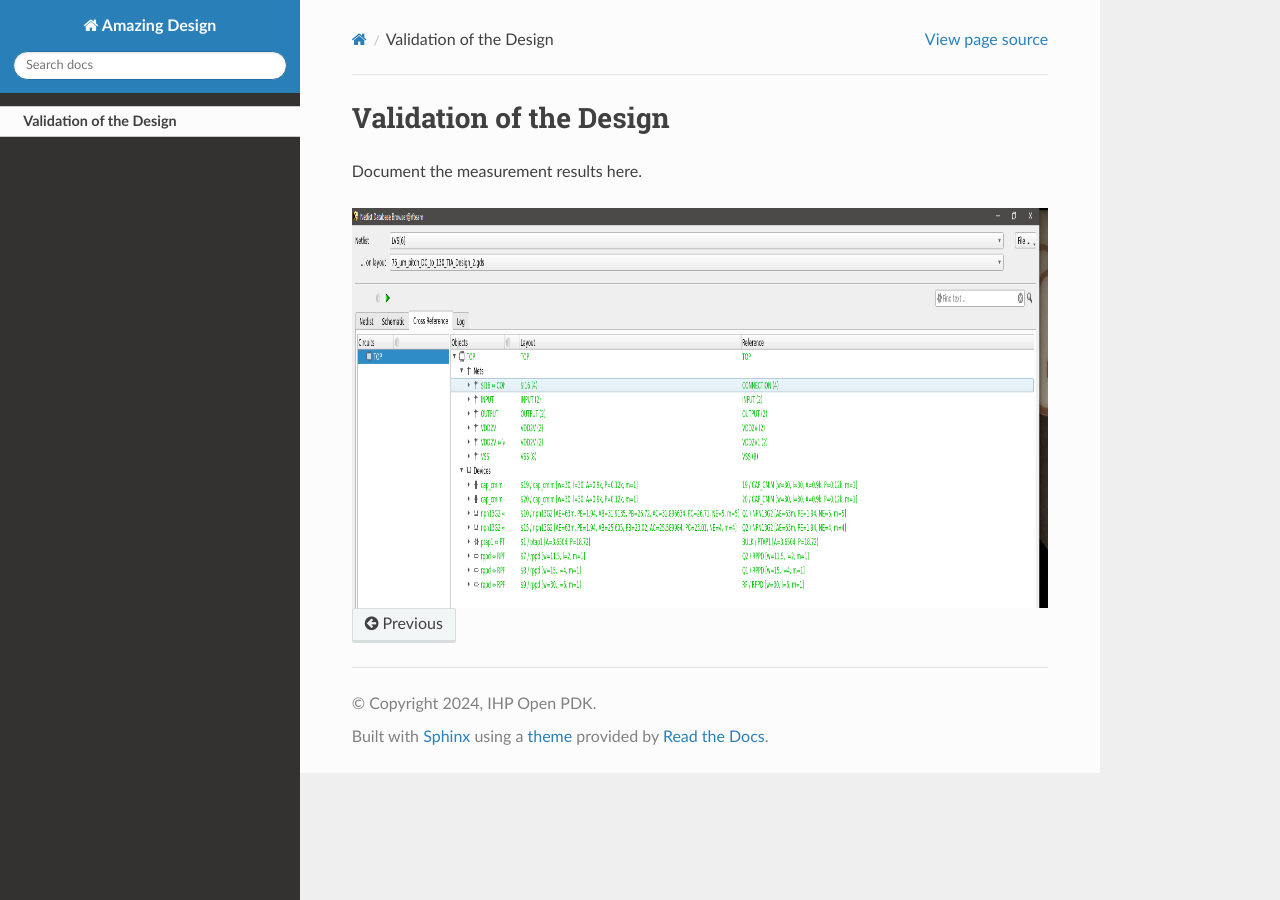
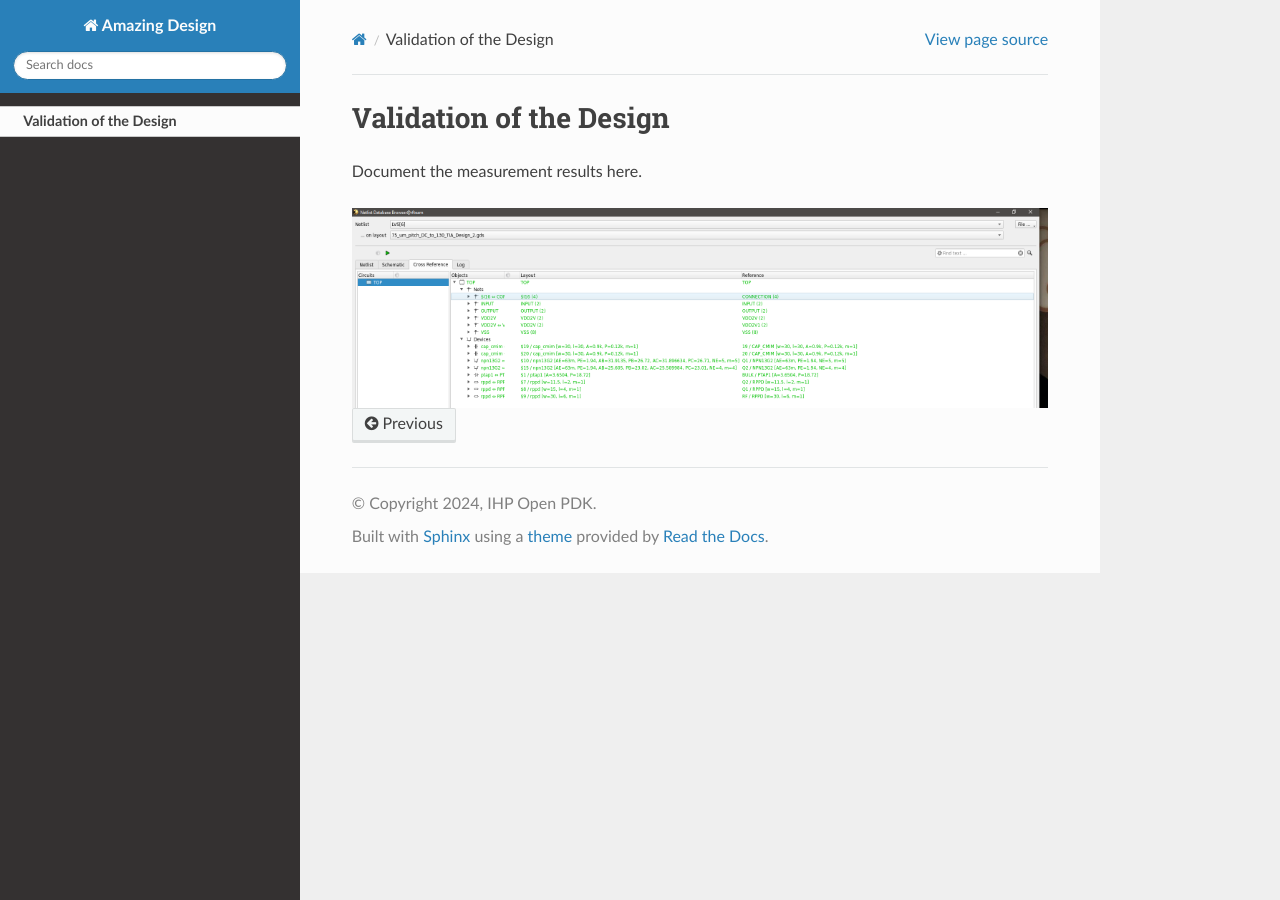
Before and after one commit to IHP-GmbH/TO_Apr2025, a Sphinx documentation site: the page built from DC_to_130_GHz_TIA/doc/source/validation.rst, in a window 1280 px wide. Built offline with Sphinx 7.4.7 and the Read the Docs theme 3.1.0, drawn with Linux system fonts in a browser that asks for light colours; pages that are not in the unit, such as notebooks, are missing from menus.

Commit message:
aspect ratio change

```diff
--- a/DC_to_130_GHz_TIA/doc/source/validation.rst
+++ b/DC_to_130_GHz_TIA/doc/source/validation.rst
@@ -7,5 +7,5 @@ Document the measurement results here.
 .. image:: _static/Capture.PNG
     :align: center
     :alt: IHP Logo Image.
-    :width: 1200
-    :height: 400
+    :width: 1600
+    :height: 200
```
